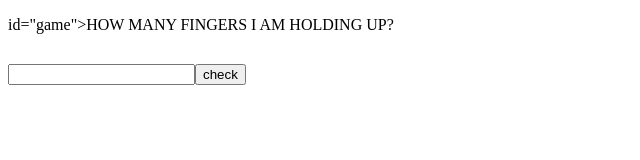
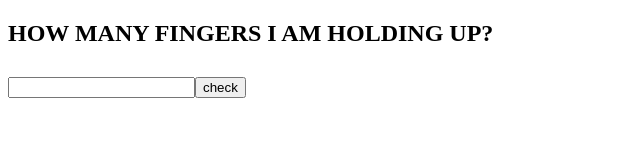
Before and after one commit to Sushilverma002/workwithsushil.github-io, a plain HTML site: page index.html in a window 1280 px wide. Shown: the whole page, without its empty margins (0-640 px from the left). Drawn offline with Linux system fonts and the light colour scheme.

Commit message:
Update index.html

```diff
--- a/index.html
+++ b/index.html
@@ -14,7 +14,7 @@
 
     </head>
     <body>
-        <p <h2>id="game">HOW MANY FINGERS I AM HOLDING UP? <h2></p>
+        <p id="game"><h2>HOW MANY FINGERS I AM HOLDING UP? <h2></p>
         <p><input type ="text" id="numberentre" ><button id="fingersentred">check</button></p>
         <script id="text/javascript">
             document.getElementById("fingersentred").onclick =function(){
```
